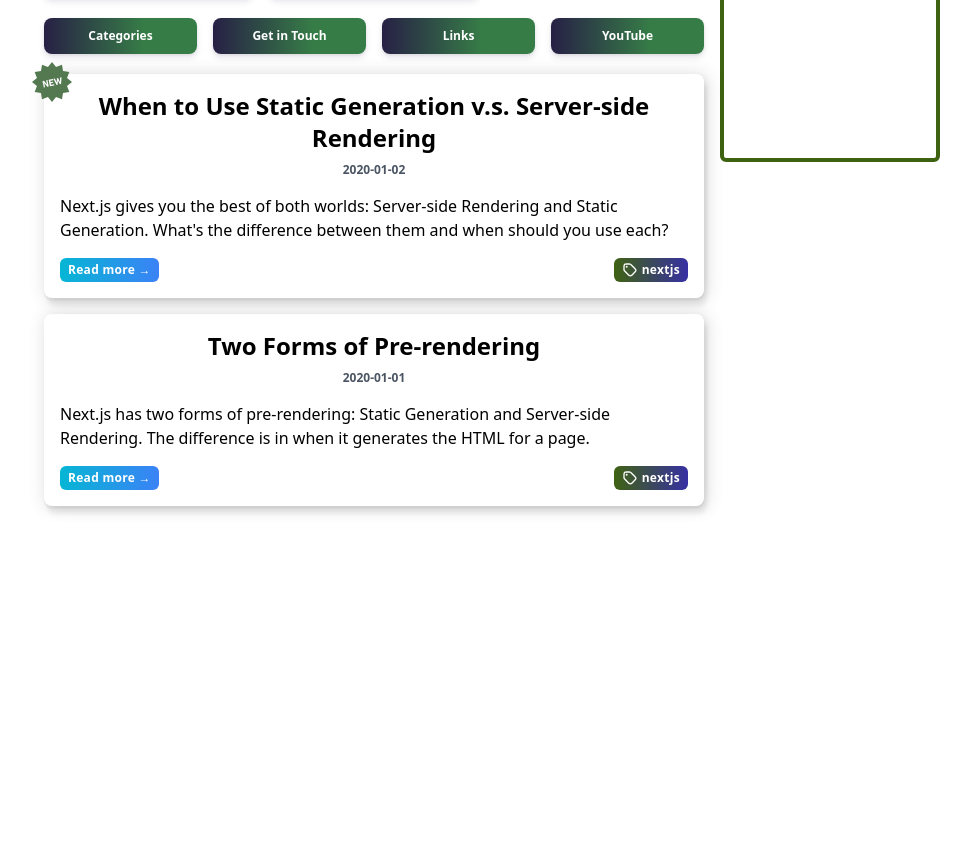
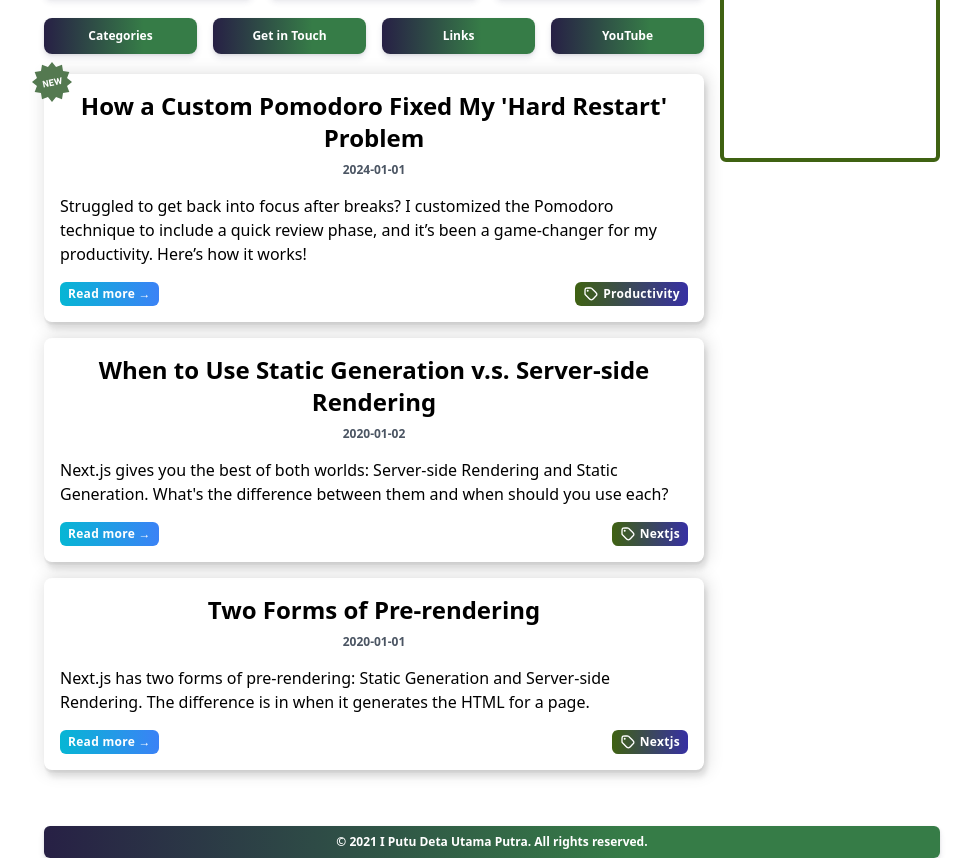
Before and after one commit to detautama/detautama.github.io, a Next.js app: page / in a window 1280 px wide. Shown: the part 320-1178 px from the top of the page, without its empty margins (148-1120 px from the left). Before the commit the page ends 842 px from the top, so only its background shows below. Built offline with nearby package versions, Linux system fonts and the light colour scheme.

Commit message:
add Tailwind typography plugin, update article tags to capitalize, and introduce new article on custom Pomodoro technique

```diff
--- a/app/articles/[articleId]/page.tsx
+++ b/app/articles/[articleId]/page.tsx
@@ -2,6 +2,7 @@ import { getAllArticleIds, getArticleData } from "@/app/lib/articles";
 import Link from "next/link";
 import Markdown from "react-markdown";
 import Image from "next/image";
+import remarkGfm from "remark-gfm";
 
 export default async function Page({
   params,
@@ -20,7 +21,9 @@ export default async function Page({
       <div className="text-center text-gray-500">{artileData.description}</div>
       <div className="mb-5" />
       <article>
-        <Markdown>{artileData.content}</Markdown>
+        <Markdown className={"prose"} remarkPlugins={[remarkGfm]}>
+          {artileData.content}
+        </Markdown>
       </article>
       <div className="mb-5" />
       <div className="flex items-center justify-between">
--- /dev/null
+++ b/app/articles/how-a-custom-pomodoro-fixed-my-hard-restart-problem.md
@@ -0,0 +1,36 @@
+---
+title: "How a Custom Pomodoro Fixed My 'Hard Restart' Problem"
+date: "2024-01-01"
+description: "Struggled to get back into focus after breaks? I customized the Pomodoro technique to include a quick review phase, and it’s been a game-changer for my productivity. Here’s how it works!"
+tag: "Productivity"
+featured: true
+---
+
+As someone who has tried the traditional Pomodoro Technique, I quickly ran into an issue that felt like a major roadblock to my productivity. After completing a 25-minute work session, I would immediately transition to a 5-minute break as prescribed. But when the break was over, I found it incredibly challenging to get back into the flow of work. My focus would feel fragmented, and it would take several minutes—sometimes even longer—just to figure out where I left off or regain the rhythm I had before the break.
+
+This "hard restart" problem was frustrating. Instead of feeling refreshed, I often felt like I was starting from scratch after every break. It made me dread the stop-and-go nature of the Pomodoro routine, and I started questioning whether it was even helping my productivity.
+
+After reflecting on why this was happening, I realized the issue was the abrupt switch between working and resting. Cutting directly from work mode to rest mode didn’t give my mind enough time to process or transition smoothly. I felt like I was losing my train of thought every single time. Worse, it disrupted my overall workflow, leaving me with lingering stress about how much time I was losing in these awkward transitions.
+
+## How I Solved It: The Custom Pomodoro Approach
+
+To tackle this problem, I decided to experiment with adding a short review and recap phase between work and rest. Here's what I did:
+
+### 1. Pause and Reflect (5 Minutes):
+
+Instead of diving straight into a break, I now take 5 minutes to review what I just worked on. This includes:
+
+- Summarizing what I’ve accomplished in the last 25 minutes.
+
+- Writing down any key thoughts or unresolved ideas that I need to revisit later.
+
+### 2. Updating my to-do list to make sure my next steps are clear.
+
+Transition to Rest (5 Minutes):
+Once I’ve captured my progress and set myself up for the next session, I feel more at ease taking a genuine break. Whether it’s stretching, grabbing a quick snack, or simply resting my eyes, I know exactly what I’ll do when I return.
+
+## The Difference It Made
+
+Adding this review phase was a game-changer for me. Not only did it eliminate the hard restart problem, but it also gave me a sense of closure for each work session. I didn’t feel like I was leaving tasks unfinished or losing track of what I was doing. Now, when I come back from a break, I’m able to jump right into the next task with clarity and confidence. The sense of continuity this approach provides has made my work sessions more productive and far less stressful.
+
+This small adjustment turned a frustrating routine into a sustainable system that actually works for me. If you’ve ever struggled with regaining focus after a break, I can’t recommend this approach enough. It’s a simple yet effective way to maintain momentum and avoid that “starting over” feeling that can derail your productivity.
--- a/app/articles/pre-rendering.md
+++ b/app/articles/pre-rendering.md
@@ -2,7 +2,7 @@
 title: "Two Forms of Pre-rendering"
 date: "2020-01-01"
 description: "Next.js has two forms of pre-rendering: Static Generation and Server-side Rendering. The difference is in when it generates the HTML for a page."
-tag: "nextjs"
+tag: "Nextjs"
 featured: true
 ---
 
--- a/app/articles/ssg-ssr.md
+++ b/app/articles/ssg-ssr.md
@@ -2,7 +2,7 @@
 title: "When to Use Static Generation v.s. Server-side Rendering"
 date: "2020-01-02"
 description: "Next.js gives you the best of both worlds: Server-side Rendering and Static Generation. What's the difference between them and when should you use each?"
-tag: "nextjs"
+tag: "Nextjs"
 featured: true
 ---
 
--- a/app/layout.tsx
+++ b/app/layout.tsx
@@ -95,6 +95,12 @@ export default function RootLayout({
               </div>
             </div>
           </div>
+          <footer
+            id="footer"
+            className="default_bg mt-10 w-full rounded-md py-2 text-center text-xs font-bold"
+          >
+            © 2021 I Putu Deta Utama Putra. All rights reserved.
+          </footer>
         </div>
       </body>
     </html>
--- a/app/page.tsx
+++ b/app/page.tsx
@@ -1,7 +1,6 @@
 import Link from "next/link";
 import Image from "next/image";
 import { getSortedArticlesData, ArticleData } from "@/app/lib/articles";
-import Markdown from "react-markdown";
 
 export default async function Home() {
   const allArticlesData = getSortedArticlesData();
@@ -97,9 +96,9 @@ const Articles: React.FC<{ allArticlesData: ArticleData[] }> = ({
               </h1>
             </Link>
             <p className="mb-4 text-center text-xs font-bold text-gray-600">
-              {date}{" "}
+              {date}
             </p>
-            <Markdown>{description}</Markdown>
+            <p>{description}</p>
             <div className="mb-4" />
             <div className="flex justify-between">
               <Link
--- a/package.json
+++ b/package.json
@@ -14,10 +14,12 @@
     "next": "15.1.4",
     "react": "^19.0.0",
     "react-dom": "^19.0.0",
-    "react-markdown": "^9.0.3"
+    "react-markdown": "^9.0.3",
+    "remark-gfm": "^4.0.0"
   },
   "devDependencies": {
     "@eslint/eslintrc": "^3",
+    "@tailwindcss/typography": "^0.5.16",
     "@types/node": "^20",
     "@types/react": "^19",
     "@types/react-dom": "^19",
--- a/tailwind.config.ts
+++ b/tailwind.config.ts
@@ -14,5 +14,6 @@ export default {
       },
     },
   },
-  plugins: [],
+  // eslint-disable-next-line @typescript-eslint/no-require-imports
+  plugins: [require("@tailwindcss/typography")],
 } satisfies Config;
```
Also changed, not shown: 1 other file (tests, documents, lock files or other folders).
